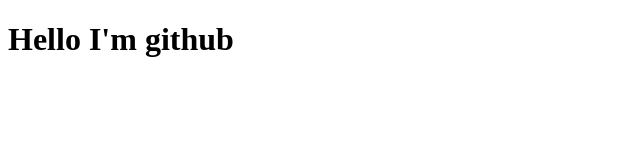
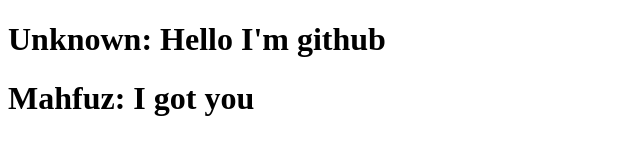
Before and after one commit to hellomahfuzpro/hello-portfolio, a plain HTML site: page index.html in a window 1280 px wide. Shown: the whole page, without its empty margins (0-640 px from the left). Drawn offline with Linux system fonts and the light colour scheme.

Commit message:
text received and updated

```diff
--- a/index.html
+++ b/index.html
@@ -7,7 +7,7 @@
     <title>Document</title>
 </head>
 <body>
-    <h1>Hello I'm github</h1>
-
+    <h1>Unknown: Hello I'm github</h1>
+    <h1>Mahfuz: I got you</h1>
 </body>
 </html>
```
